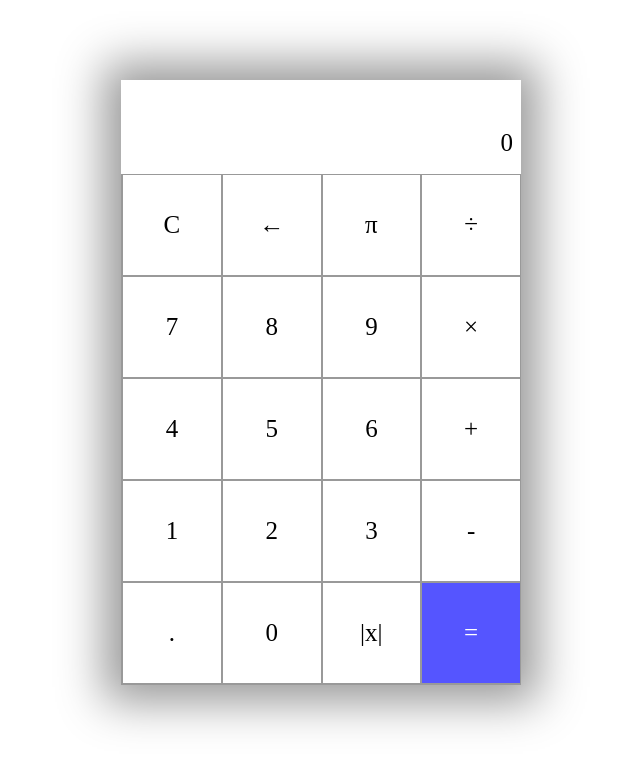
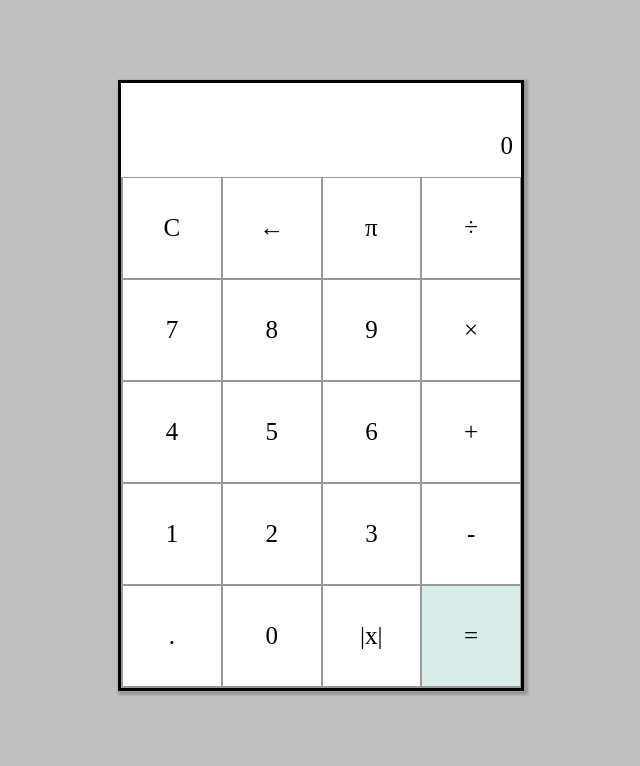
Before and after one commit to luanpo1234/vanilla_js_calculator, a plain HTML site: page index.html in a window 1280 px wide. Both pictures are taken after a click on the element "|x|". Shown: the whole page, without its empty margins (319-959 px from the left). Drawn offline with Linux system fonts and the light colour scheme.

Commit message:
Some changes

```diff
--- a/index.js
+++ b/index.js
@@ -6,14 +6,37 @@ function main (){
 		div : "÷",
 		mult : "×",
 		abs : "|x|",
-		equal : "="
+		equal : "=",
+		clear : "C",
+		delete : "←"
+	};
+	const validKeys = {
+		"0" : "0",
+		"1" : "1",
+		"2" : "2",
+		"3" : "3",
+		"4" : "4",
+		"5" : "5",
+		"6" : "6",
+		"7" : "7",
+		"8" : "8",
+		"9" : "9",
+		"0" : "0",
+		"." : ".",
+		"=" : operandStrings.equal,
+		"Enter" : operandStrings.equal,
+		"-" : operandStrings.sub,
+		"+" : operandStrings.add,
+		"/" : operandStrings.div,
+		"*" : operandStrings.mult,
+		"Escape" : operandStrings.clear,
+		"Backspace" : operandStrings.delete
 	};
 	const display = document.getElementById("display");
 	const buttons = Array.from(document.getElementsByClassName("button"));
 	const defaultVal = 0;
 	let operands = [];
 	let display2Str = "";
-	//let currOperator;
 	display.innerText = String(defaultVal);
 	let displayStr = display.innerText;
 	let operator = "";
@@ -22,6 +45,9 @@ function main (){
 	function solve(displayStr, operator, values) {
 		if (!operator || values.length === 0) {
 			return [displayStr, values];
+		}
+		if (displayStr != display.innerText){
+			return [display.innerText, values];
 		}
 		values.push(Number(displayStr));
 		val = handleOperator(operator, operands);
@@ -38,6 +64,9 @@ function main (){
 	function handleOperator(operator, values) {
 		if (values.filter(elmt => isNaN(elmt)).length > 0){
 			return "Invalid values!";
+		}
+		if (values.length < 2){
+			return values[0];
 		}
 		switch(operator){
 		case operandStrings.add:
@@ -67,20 +96,20 @@ function main (){
 		display2Str = "";
 	}
 
-	buttons.map( button => {
-		button.addEventListener("click", e => {
+	function handleKey(k){
+		console.log(operator);
+		//displayStr = display.innerText;
+		{
 			if (erase) {
 				displayStr = "";
 				erase = false;
-			};
-			console.log(`operands before: ${operands}`);
+			}
 			operands.filter(elmt => !isNaN(elmt));
-			console.log(`operands after: ${operands}`);
-			switch(e.target.innerText){
-				case "C":
+			switch(k){
+				case operandStrings.clear:
 					resetVals();
 					break;
-				case "←":
+				case operandStrings.delete:
 					if (displayStr.length == 1){
 						displayStr = String(defaultVal);
 					} else {
@@ -100,15 +129,15 @@ function main (){
 				case operandStrings.sub:
 				case operandStrings.mult:
 					display2Str += displayStr;
-					if(operands.length > 0){
+					if(operands.length === 1){
 						let temp = solve(displayStr, operator, operands);
 						displayStr = temp[0];
-						operands = temp[1];
-						console.log("should not erase");
+						operands = temp[1]
 					} else {
 						operands.push(Number(displayStr));
 					};
-					operator = e.target.innerText;
+					console.log(`Operands: ${operands}`);
+					operator = k;
 					display2Str += ` ${operator} `;
 					erase = true;
 					break;
@@ -125,16 +154,29 @@ function main (){
 						break;
 					};
 				default:
-					//If display shows 0, replace str, else concatenate with text in e.
-					displayStr === "0" ? displayStr = e.target.innerText : displayStr += e.target.innerText;
+					//If display shows 0, replace str, else concatenate with k.
+					displayStr === "0" ? displayStr = k : displayStr += k;
 					break;
 			}
 			display.innerText = displayStr;
 			display2.innerText = display2Str;
 			console.log("clicked");
-			console.log(e);
-			console.log(e.target);
-			console.log(e.target.innerText);
+		}
+	}
+
+	document.addEventListener('keydown', e => {
+		let key = e.key;
+		console.log(key);
+		if (validKeys[key]) {
+			handleKey(validKeys[key]);
+	} else {
+		console.log("Invalid key.");
+	};
+	  }, false);
+
+	buttons.map( button => {
+		button.addEventListener("click", e => {
+			handleKey(e.target.innerText);
 		});
 	});
 };
--- a/style.css
+++ b/style.css
@@ -1,7 +1,14 @@
+body {
+	background-color: silver;
+  }
+
 .container {
 	max-width: 400px;
 	margin: 10vh auto 0 auto;
-	box-shadow: 0px 0px 43px 17px rgba(153, 153, 153, 1);
+	border-style: solid;
+	background-color: white;
+	box-shadow: 2px 2px 2px 2px rgba(153, 153, 153, 1);
+
 }
 
 #display {
@@ -45,8 +52,8 @@
 }
 
 #equal {
-	background-color: #5555ff;
-	color: white;
+	background-color: #d8ece9;
+	color: black;
 }
 
 .button:hover {
```
